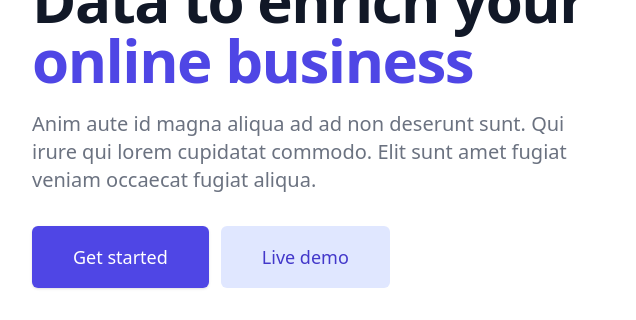
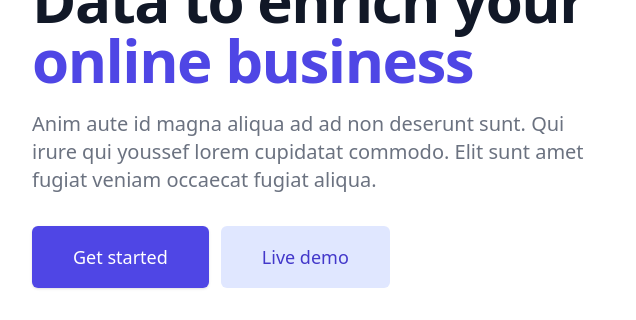
Before and after one commit to mehditach/icoz, a plain HTML site: page index.html in a window 1280 px wide. Shown: the part 206-526 px from the top of the page, 0-636 px from the left. Drawn offline with Linux system fonts and the light colour scheme.

Commit message:
demo my name wq

```diff
--- a/index.html
+++ b/index.html
@@ -97,7 +97,7 @@
             <span class="block text-indigo-600 xl:inline">online business</span>
           </h1>
           <p class="mt-3 text-base text-gray-500 sm:mt-5 sm:text-lg sm:max-w-xl sm:mx-auto md:mt-5 md:text-xl lg:mx-0">
-            Anim aute id magna aliqua ad ad non deserunt sunt. Qui irure qui lorem cupidatat commodo. Elit sunt amet fugiat veniam occaecat fugiat aliqua.
+            Anim aute id magna aliqua ad ad non deserunt sunt. Qui irure qui youssef lorem cupidatat commodo. Elit sunt amet fugiat veniam occaecat fugiat aliqua.
           </p>
           <div class="mt-5 sm:mt-8 sm:flex sm:justify-center lg:justify-start">
             <div class="rounded-md shadow">
```
